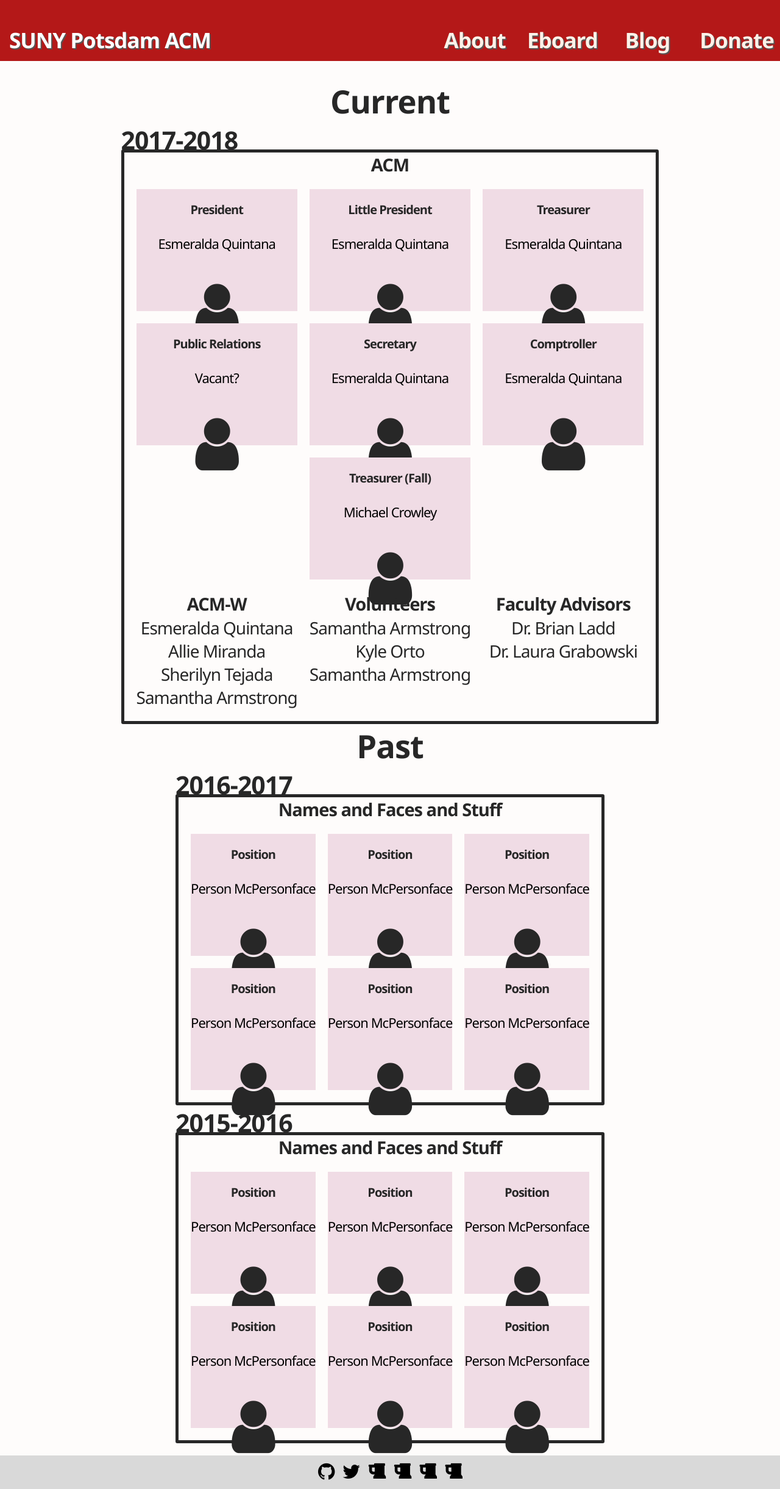
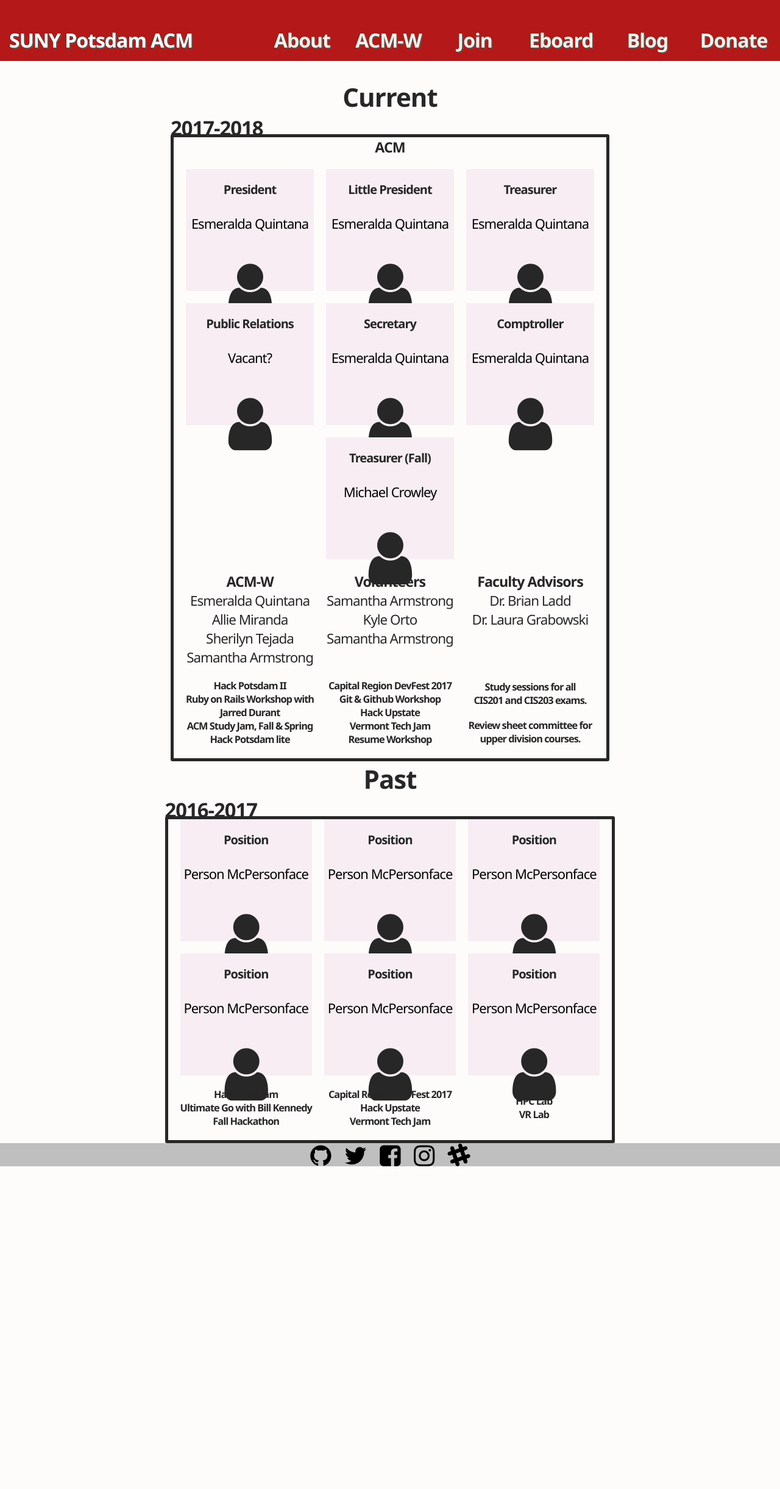
Before and after one commit to armstrsl200/potsdamacm, a Jekyll site: the page built from _pages/org.html, in a window 1280 px wide. Shown: the whole page at 61% size. Built offline with Jekyll 4.4.1, drawn with Linux system fonts in a browser that asks for light colours; after the commit the page ends 1987 px from its top, so only the background shows below that.

Commit message:
BIG add content

```diff
--- a/_includes/footer.html
+++ b/_includes/footer.html
@@ -1,10 +1,9 @@
   <div class="icons">
-    <a href=""><i class="fa fa-github fa-lg"></i></a>
-    <a href=""><i class="fa fa-twitter fa-lg"></i></a>
-    <a href=""><i class="fa fa-beer fa-lg" alt="Placeholder" title="Placeholder"></i></a>
-    <a href=""><i class="fa fa-beer fa-lg" alt="Placeholder" title="Placeholder"></i></a>
-    <a href=""><i class="fa fa-beer fa-lg" alt="Placeholder" title="Placeholder"></i></a>
-    <a href=""><i class="fa fa-beer fa-lg" alt="Placeholder" title="Placeholder"></i></a>
+    <a href="https://github.com/potsdamacm"><i class="fa fa-github fa-lg"></i></a>
+    <a href="https://twitter.com/potsdamacm"><i class="fa fa-twitter fa-lg"></i></a>
+    <a href="https://www.facebook.com/PotsdamACM/"><i class="fa fa-facebook-square fa-lg"></i></a>
+    <a href="https://www.instagram.com/PotsdamACM/"><i class="fa fa-instagram fa-lg"></i></a>
+    <a href="https://potsdamacm.slack.com/"><i class="fa fa-slack fa-lg" alt="Placeholder" title="Placeholder"></i></a>
   </div>
   <!-- <div class="meetings">
     <h5>Weekly Meetings</h5>
--- a/_layouts/default.html
+++ b/_layouts/default.html
@@ -14,10 +14,12 @@
   <header>
     <a href="/" class="title" style="color:white;">SUNY Potsdam ACM</a>
     <!-- UNFINISHED. update the classes, then make the changes to the css... -->
-    <a href="/about" class="fourth-to-last">About</a>
-    <a href="/org" class="third-to-last">Eboard</a>
-    <a href="/blog" class="second-to-last">Blog</a>
-    <a href="/donate" class="last">Donate</a>
+    <a href="/about" style="grid-column: -7;">About</a>
+    <a href="/acmw" style="grid-column: -6;">ACM-W</a>
+    <a href="/join" style="grid-column: -5;">Join</a>
+    <a href="/org" style="grid-column: -4;">Eboard</a>
+    <a href="/blog" style="grid-column: -3;">Blog</a>
+    <a href="/donate" style="grid-column: -2;">Donate</a>
   </header>
 
   <div id="content">
--- a/_pages/mission.html
+++ b/_pages/mission.html
@@ -36,7 +36,7 @@ permalink: "/about/"
       <div class="local-chapter" style="padding: 10px;">
         <h3>a local chapter and student organization</h3>
         <p>SUNY Potsdam's ACM is recognized by SUNY Potsdam's <b>Student Government Association</b>. <br>
-          SUNY Potsdam's ACM-W is associated withy SUNY Potsdam's <b>Center For Diversity</b>. <br>
+          SUNY Potsdam's ACM-W is associated with SUNY Potsdam's <b>Center For Diversity</b>. <br>
           <br>
           SUNY Potsdam's ACM is an active member of SGA. We attend Senate and committees, and we participate in collaborative events such as <a href="https://www.facebook.com/Bear-Con-849870335050433/"><b>BearCon</b></a> and <a href="https://www.potsdam.edu/node/23326"><b>Multicultural Weekend</b></a>.
         </p>
--- a/_pages/org.html
+++ b/_pages/org.html
@@ -64,6 +64,24 @@ permalink: "/org/"
         <p>Dr. Brian Ladd</p>
         <p>Dr. Laura Grabowski</p>
       </div>
+      <div class="program" style="font-size: .5em;">
+        <h3>Hack Potsdam II</h3>
+        <h3>Ruby on Rails Workshop with <br> Jarred Durant</h3>
+        <h3>ACM Study Jam, Fall & Spring</h3>
+        <h3>Hack Potsdam lite</h3>
+      </div>
+      <div class="program" style="font-size: .5em;">
+        <h3>Capital Region DevFest 2017</h3>
+        <h3>Git & Github Workshop</h3>
+        <h3>Hack Upstate</h3>
+        <h3>Vermont Tech Jam</h3>
+        <h3>Resume Workshop</h3>
+      </div>
+      <div class="program" style="font-size: .5em;">
+        <h3 style="grid-column: 1 / -1;">Study sessions for <span style="font-style: bold;">all</span> <br> CIS201 and CIS203 exams.</h3>
+        <br>
+        <h3 style="grid-column: 1 / -1;">Review sheet committee for <br> upper division courses.</h3>
+      </div>
     </div> <!-- end .eboardarea -->
   </div>
 
@@ -71,7 +89,6 @@ permalink: "/org/"
     <h2>Past</h2>
     <h3 style="margin: 0; margin-bottom: -12px; text-align: left;">2016-2017</h3>
     <div class="eboardarea">
-      <h5>Names and Faces and Stuff</h5>
       <div class="person"color:black;>
         <p style="margin-top: 20px;" class="person__role">Position</p><br>
         <a href="mailto:esmeraldanq@gmail.com" class="person__name" style="text-decoration:none;color:black;">Person McPersonface</a><br>
@@ -102,9 +119,22 @@ permalink: "/org/"
         <a href="mailto:esmeraldanq@gmail.com" class="person__name" style="text-decoration:none;color:black;">Person McPersonface</a><br>
         <i class="fa fa-user fa-lg" style="font-size: 100px; padding: 30px;"></i>
       </div>
-    </div>
+      <div class="program" style="font-size: .5em;">
+        <h3>Hack Potsdam</h3>
+        <h3>Ultimate Go with Bill Kennedy</h3>
+        <h3>Fall Hackathon</h3>
+      </div>
+      <div class="program" style="font-size: .5em;">
+        <h3>Capital Region DevFest 2017</h3>
+        <h3>Hack Upstate</h3>
+        <h3>Vermont Tech Jam</h3>
+      </div>
+      <div class="program" style="font-size: .5em;">
+        <h3>HPC Lab</h3>
+        <h3>VR Lab</h3>
+      </div>
   </div>
-  <div class="gridarea">
+  <!-- <div class="gridarea">
     <h3 style="margin: 0; margin-bottom: -12px; text-align: left;">2015-2016</h3>
     <div class="eboardarea">
       <h5>Names and Faces and Stuff</h5>
@@ -139,5 +169,5 @@ permalink: "/org/"
         <i class="fa fa-user fa-lg" style="font-size: 100px; padding: 30px;"></i>
       </div>
     </div>
-  </div>
+  </div> -->
 </div>
--- a/assets/style.css
+++ b/assets/style.css
@@ -3,12 +3,15 @@
 
 :root {
   --black: #272727;
-  --yellow: #ffc600;
+  /* --yellow: #ffc600; */
+  --yellow: hsla(47, 100%, 50%, 1.0);
+  --yellowlight: hsla(40, 10%, 95%, 0,5);
   --green: hsla(100, 100%, 45%, 1);
   --officialred: hsl(0, 76%, 40%);
   /* this red is brighter vvv */
   /* --officialred: rgba(220, 30, 30, 1); */
   --offwhitewarm: hsl(22, 60%, 99%);
+  --lightblue: hsl(200, 67%, 55%);
 }
 
 html {
@@ -65,7 +68,7 @@ header {
   align-items: center;
   text-align: center;
   font-weight: 900;
-  font-size: 35px;
+  font-size: 32px;
   color: white;
 }
 
@@ -74,11 +77,6 @@ header .title {
   text-align: left;
   padding-bottom: 0;
 }
-
-header .last { grid-column: -2 / span 1; }
-header .second-to-last { grid-column: -3 / span 1; }
-header .third-to-last { grid-column: -4 / span 1; }
-header .fourth-to-last { grid-column: -5 / span 1; }
 
 header a,
 header a:visited {
@@ -116,7 +114,7 @@ header a:hover {
   justify-content: center;
   align-items: center;
   text-align: center;
-  font-size: 35px;
+  font-size: 28px;
 }
 
 /* grid with 1 column */
@@ -177,10 +175,6 @@ header a:hover {
 
 #welcomecard h5 {
   color: white;
-  /* SIMULATES TEXT STROKE */
-  /* doesn't work well on light backgrounds */
-  /* the BETTER alternative is to add wordart as an SVG */
-  /* but I'm lazy! :x */
   text-shadow:
     2px 2px 0 #000,
     2px -2px 0 #000,
@@ -189,9 +183,47 @@ header a:hover {
   margin: 10px 0 0 0;
 }
 
+#joinslack {
+  background: linear-gradient(rgba(0, 0, 0, 0.25), rgba(0, 0, 0, 0.25)), url('/assets/images/hackpotsdamlite_wide.jpg');
+  /* background-image: url('/assets/images/hackupstate.jpg'); */
+  background-size: cover;
+  background-repeat: no-repeat;
+  background-position: 50% 0;
+  padding: 0;
+  margin: 0;
+  border-radius: 0px;
+}
+
+#slackcard {
+  color: white;
+  /* background: hsla(50, 100%, 100%, 0.08); */
+}
+
+#slackcard h2,
+#slackcard p {
+  color: white;
+  padding: 0px;
+  background: hsla(0, 0%, 0%, 0.05);
+  color: white;
+  margin: 10px 0 0 0;
+  text-shadow:
+    1px 1px 0 #000,
+    1px -1px 0 #000,
+    -1px 1px 0 #000,
+    -1px -1px 0 #000;
+    background: hsla(50, 100%, 0%, 0.3);
+}
+
+#slackcard h2 {
+  text-shadow:
+    2px 2px 0 #000,
+    2px -2px 0 #000,
+    -2px 2px 0 #000,
+    -2px -2px 0 #000;
+    background: none;
+}
+
 /* org org org org org org org org org org org org org org org */
-/* first row is h5 only (which may be removed?) */
-/* second two rows just badges */
 .eboardarea {
   justify-content: center;
   align-items: center;
@@ -219,7 +251,7 @@ header a:hover {
   grid-row: 1fr 1fr 4fr;
   font-weight: normal;
   font-size: 20px;
-  background: #f0dce5;
+  background: hsl(333, 40%, 95%);
   height: 200px;
 }
 
@@ -268,6 +300,37 @@ header a:hover {
   grid-column-gap: 20px;
 }
 
+/* ACMW ACMW ACMW ACMW ACMW ACMW ACMW */
+.acm-cards {
+  display: grid;
+  grid-template-columns: 1fr 1fr 1fr 1fr;
+  align-items: center;
+  justify-content: center;
+  text-align: center;
+}
+
+.acm-cards .card {
+  display: grid;
+  align-items: center;
+  justify-content: center;
+  text-align: center;
+  width: 200px;
+  height: 150px;
+  background-color: var(--lightblue);
+  color: white;
+  font-size: 14px;
+  padding: 10px 0;
+}
+
+.acm-cards .card h2 {
+  align-self: end;
+}
+
+.acm-cards .card h3,
+.acm-cards .card h4, {
+  align-self: start;
+}
+
 /* BLOG BLOG BLOG BLOG BLOG BLOG BLOG BLOG BLOG BLOG BLOG */
 /* #postlist {
   letter-spacing: normal;
@@ -285,10 +348,9 @@ footer {
   justify-content: center;
   align-items: center;
   text-align: center;
-  padding: 0 20px;
+  /* padding: 0 20px; */
   border: none;
-  background: hsla(360, 0.05%, 85%, 1);
-  margin-top: 20px
+  background: hsla(360, 0.05%, 75%, 1);
 }
 
 footer .icons {
@@ -297,14 +359,14 @@ footer .icons {
 }
 
 footer .icons .fa {
-  padding: 0 5px;
-  font-size: 32px;
+  padding: 0 8px;
+  font-size: 40px;
   color: hsl(215, 100%, 0%);
 }
 
 footer .icons .fa:hover {
-  color: var(--red);
-  font-size: 36px;
+  color: white;
+  /* font-size: 36px; */
 }
 
 footer .meetings {
```
Also changed, not shown: _pages/acmw.html (added, +53 -0 lines), _pages/join.html (added, +37 -0 lines), index.html (+17 -5 lines), README.md, assets/images/flower.png (deleted), assets/images/hackpotsdamlite.jpg (added), assets/images/hackpotsdamlite_skinny.jpg (added), assets/images/hackpotsdamlite_wide.jpg (added), assets/images/hackupstate.jpg (added), assets/images/logos/acmw.png (added), assets/images/slack.svg (added), assets/images/students.jpg (added), assets/images/topography.svg (deleted).
